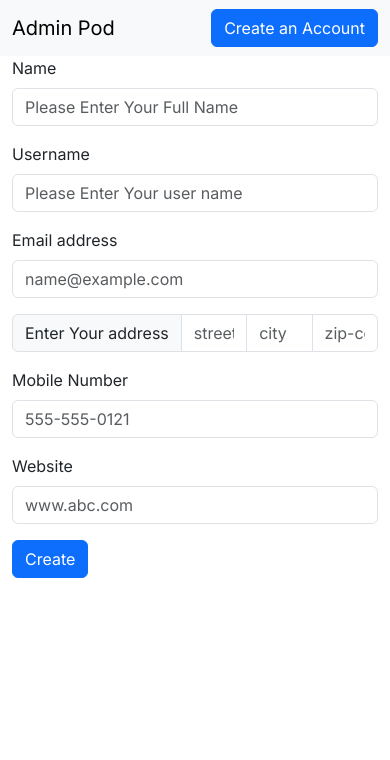
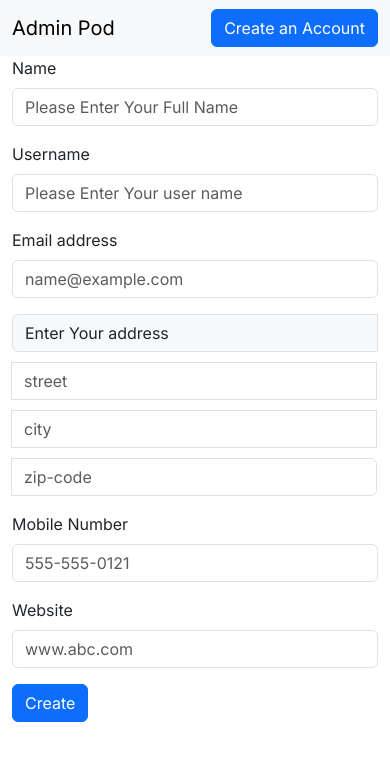
Before and after one commit to RakeshV0498/react-axios-task, a React (Vite) app: page /create in a window 390 px wide. Shown: the top 760 px of the page. Built offline with nearby package versions, Linux system fonts and the light colour scheme; no server answers.

Commit message:
Updated mediaquery for form

```diff
--- a/src/components/styles.css
+++ b/src/components/styles.css
@@ -27,6 +27,13 @@
   .user-container {
     grid-template-columns: 1fr;
   }
+  .input-group {
+    flex-direction: column;
+    gap: 10px;
+  }
+  .input-group > input {
+    width: 100% !important;
+  }
 }
 
 @media (min-width: 576px) and (max-width: 991.98px) {
```
